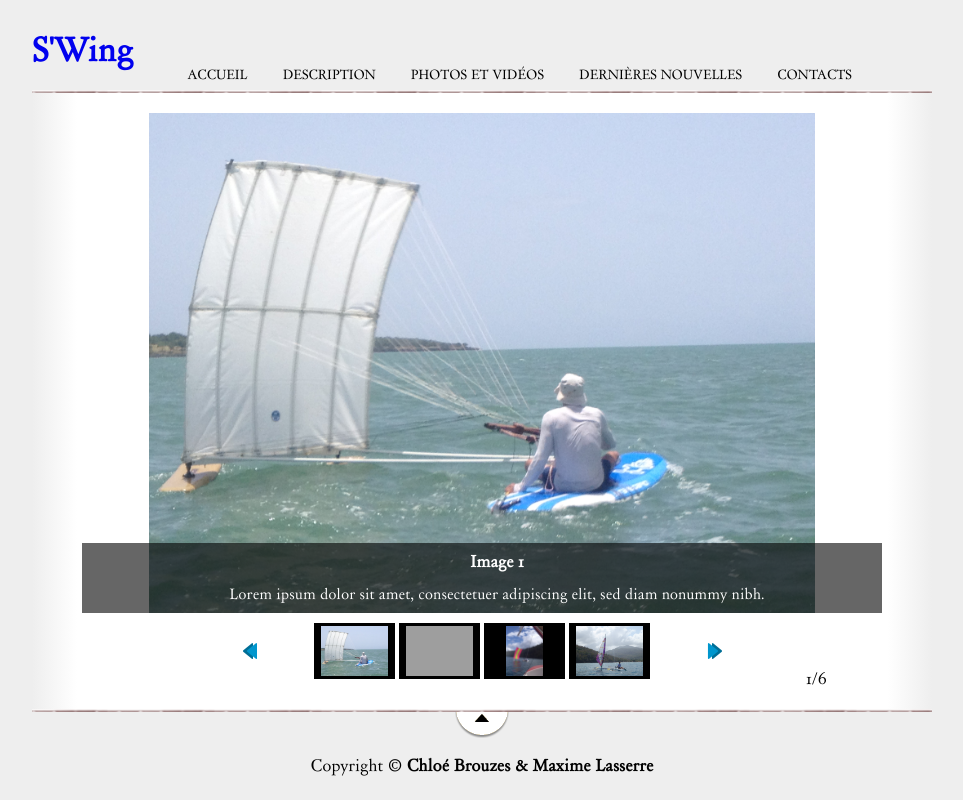
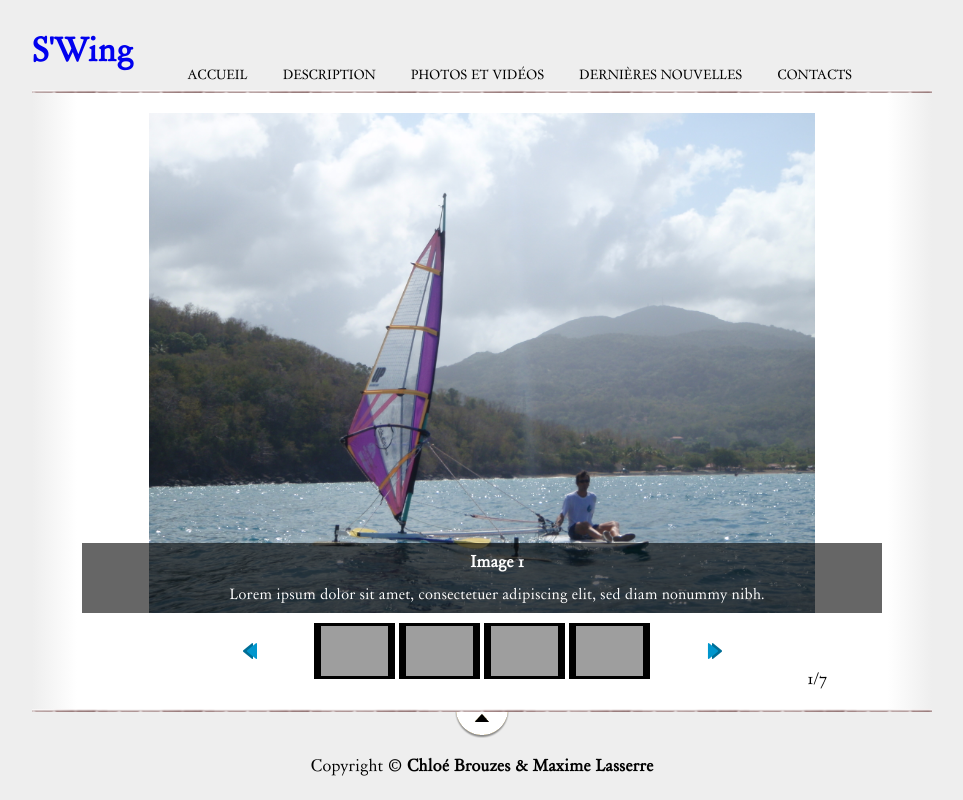
Before and after one commit to evermax/swing, a PHP site: page /images/ in a window 1280 px wide. Shown: the whole page, without its empty margins (158-1121 px from the left). Run offline with PHP 8.4, Linux system fonts and the light colour scheme; some libraries are stand-ins or nearby versions; grey boxes are pictures that could not be loaded.

Commit message:
Collect the images in the images/carousel_images folder.

```diff
--- a/images.php
+++ b/images.php
@@ -18,12 +18,16 @@
 
 						<div class="sliderkit-nav-clip">
 							<ul>
-								<li><a href="#" rel="nofollow" ><img src="images/carousel_images/img1.jpg" alt="images/carousel_images/img1.jpg" /></a></li>
-								<li><a href="#" rel="nofollow" ><img src="images/carousel_images/img2.jpg" alt="images/carousel_images/img2.jpg" /></a></li>
-								<li><a href="#" rel="nofollow" ><img src="images/carousel_images/img3.jpg" alt="images/carousel_images/img3.jpg" /></a></li>
-								<li><a href="#" rel="nofollow" ><img src="images/carousel_images/img4.jpg" alt="images/carousel_images/img4.jpg" /></a></li>
-								<li><a href="#" rel="nofollow" ><img src="images/carousel_images/img5.jpg" alt="images/carousel_images/img5.jpg" /></a></li>
-								<li><a href="#" rel="nofollow" ><img src="images/carousel_images/img6.jpg" alt="images/carousel_images/img6.jpg" /></a></li>
+                                <?php
+                                $dossierCourant = opendir('images/carousel_images/');
+                                while(false !== ($fichierCourant = readdir($dossierCourant)))
+                                {
+							        ?>
+								    <li><a href="#" rel="nofollow" ><img src="images/carousel_images/ <?php echo($fichierCourant); ?>" alt="images/carousel_images/<?php echo($fichierCourant); ?>" /></a></li>
+								    <?php
+                                }
+                                closedir($dossierCourant);
+								?>
 							</ul>
 						</div>
 					</div>
@@ -35,72 +39,27 @@
 							<span class="sliderkit-count-current"></span><span class="sliderkit-count-sep">/</span><span class="sliderkit-count-total"></span>
 						</div>
 
+						<?php
+                        $dossierCourant = opendir('images/carousel_images/');
+                        $i = 1;
+                        while(false !== ($fichierCourant = readdir($dossierCourant)))
+                        {
+					        ?>
 						    <div class="sliderkit-panel">
-							<a href="images/carousel_images/img1.jpg"><img src="images/carousel_images/img1.jpg" alt="images/carousel_images/img1.jpg" /></a>
+							    <a href="images/carousel_images/<?php echo($fichierCourant); ?>"><img src="images/carousel_images/<?php echo($fichierCourant); ?>" alt="images/carousel_images/<?php echo($fichierCourant); ?>" /></a>
 							    <div class="sliderkit-panel-textbox">
 								    <div class="sliderkit-panel-text">
-									<h4>Image 1</h4>
+									    <h4>Image  <?php echo($i); ?></h4>
 									    <p>Lorem ipsum dolor sit amet, consectetuer adipiscing elit, sed diam nonummy nibh.</p>
 								    </div>
 								    <div class="sliderkit-panel-overlay"></div>
 							    </div>
 						    </div>
-						<div class="sliderkit-panel">
-							<a href="images/carousel_images/img2.jpg"><img src="images/carousel_images/img2.jpg" alt="images/carousel_images/img2.jpg" /></a>
-							<div class="sliderkit-panel-textbox">
-								<div class="sliderkit-panel-text">
-									<h4>Image 2</h4>
-									<p>Lorem ipsum dolor sit amet, consectetuer adipiscing elit, sed diam nonummy nibh.</p>
-								</div>
-								<div class="sliderkit-panel-overlay"></div>
-							</div>
-						</div>
-						<div class="sliderkit-panel">
-							<a href="images/carousel_images/img3.jpg"><img src="images/carousel_images/img3.jpg" alt="images/carousel_images/img3.jpg" /></a>
-							<div class="sliderkit-panel-textbox">
-								<div class="sliderkit-panel-text">
-									<h4>Image 3</h4>
-									<p>Lorem ipsum dolor sit amet, consectetuer adipiscing elit, sed diam nonummy nibh.</p>
-								</div>
-								<div class="sliderkit-panel-overlay"></div>
-							</div>
-						</div>
-						<div class="sliderkit-panel">
-							<a href="images/carousel_images/img4.jpg"><img src="images/carousel_images/img4.jpg" alt="images/carousel_images/img4.jpg" /></a>
-							<div class="sliderkit-panel-textbox">
-								<div class="sliderkit-panel-text">
-									<h4>Image 4</h4>
-									<p>Lorem ipsum dolor sit amet, consectetuer adipiscing elit, sed diam nonummy nibh.</p>
-								</div>
-								<div class="sliderkit-panel-overlay"></div>
-							</div>
-						</div>
-						<div class="sliderkit-panel">
-							<a href="images/carousel_images/img5.jpg"><img src="images/carousel_images/img5.jpg" alt="images/carousel_images/img5.jpg" /></a>
-							<div class="sliderkit-panel-textbox">
-								<div class="sliderkit-panel-text">
-									<h4>Image 5</h4>
-									<p>Lorem ipsum dolor sit amet, consectetuer adipiscing elit, sed diam nonummy nibh.</p>
-								</div>
-								<div class="sliderkit-panel-overlay"></div>
-							</div>
-						</div>
-						<div class="sliderkit-panel">
-							<a href="images/carousel_images/img6.jpg"><img src="images/carousel_images/img6.jpg" alt="images/carousel_images/img6.jpg" /></a>
-							<div class="sliderkit-panel-textbox">
-								<div class="sliderkit-panel-text">
-									<h4>Image 6</h4>
-									<p>Lorem ipsum dolor sit amet, consectetuer adipiscing elit, sed diam nonummy nibh.</p>
-								</div>
-								<div class="sliderkit-panel-overlay"></div>
-							</div>
-						</div>
-						<div class="sliderkit-panel">
-	                        <object type="application/x-shockwave-flash" width="425" height="355" data="https://www.youtube.com/watch?v=PVtxtI7SzyE">
-		                        <param name="movie" value="https://www.youtube.com/watch?v=PVtxtI7SzyE" />
-		                        <param name="wmode" value="transparent" />
-	                        </object>
-						</div>
+						    <?php
+						    $i ++;
+                        }
+                        closedir($dossierCourant);
+						?>
 					</div>
 				</div>
 				<!-- // end of photosgallery-std -->
```
Lines whose indentation alone changed are shown as unchanged.
